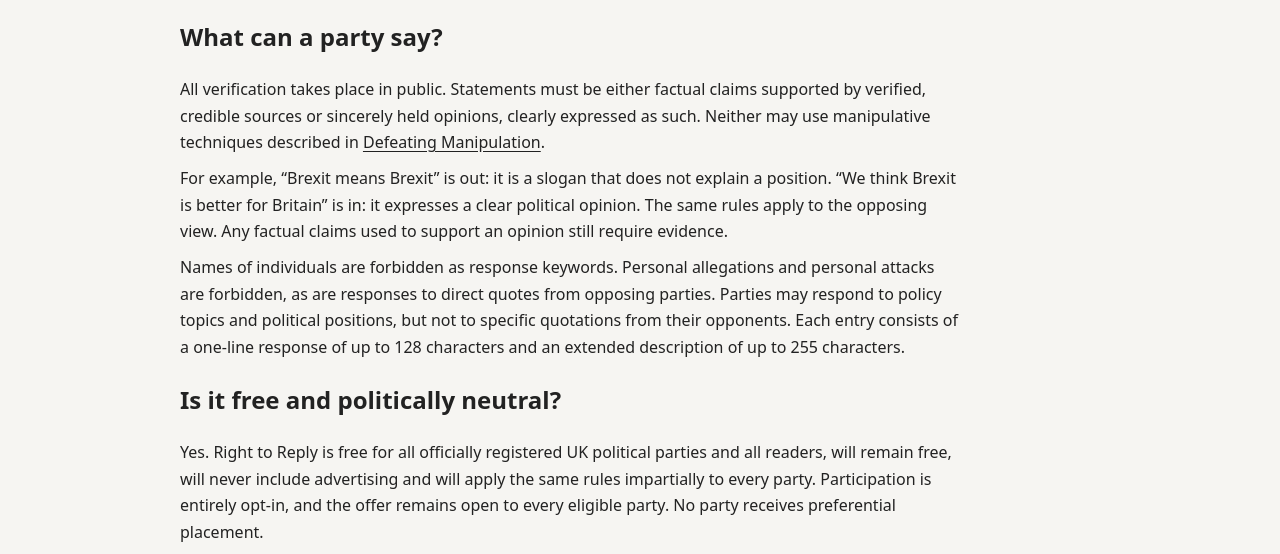
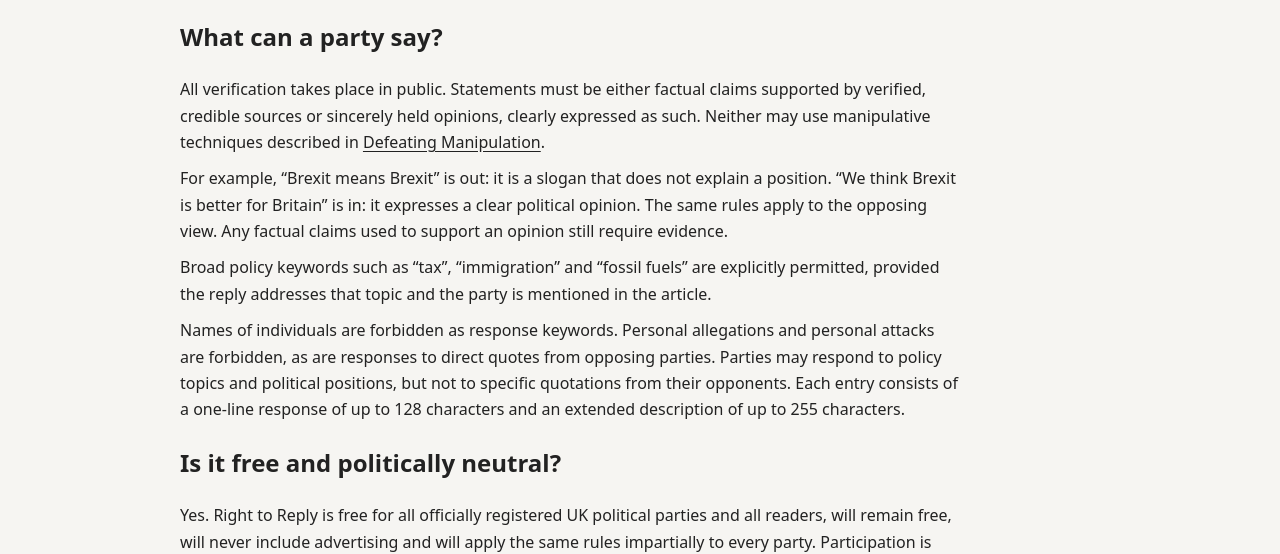
Before and after one commit to mikemayne/right-to-reply-test, a plain HTML site: page faq.html in a window 1280 px wide. Shown: the part 267-821 px from the top of the page. Drawn offline with Linux system fonts and the light colour scheme.

Commit message:
Explicitly permit broad policy keywords

```diff
--- a/faq.html
+++ b/faq.html
@@ -20,6 +20,7 @@
 <h2>What can a party say?</h2>
 <p>All verification takes place in public. Statements must be either factual claims supported by verified, credible sources or sincerely held opinions, clearly expressed as such. Neither may use manipulative techniques described in <a href="https://mikemayne.github.io/defeating-manipulation/">Defeating Manipulation</a>.</p>
 <p>For example, “Brexit means Brexit” is out: it is a slogan that does not explain a position. “We think Brexit is better for Britain” is in: it expresses a clear political opinion. The same rules apply to the opposing view. Any factual claims used to support an opinion still require evidence.</p>
+<p>Broad policy keywords such as “tax”, “immigration” and “fossil fuels” are explicitly permitted, provided the reply addresses that topic and the party is mentioned in the article.</p>
 <p>Names of individuals are forbidden as response keywords. Personal allegations and personal attacks are forbidden, as are responses to direct quotes from opposing parties. Parties may respond to policy topics and political positions, but not to specific quotations from their opponents. Each entry consists of a one-line response of up to 128 characters and an extended description of up to 255 characters.</p>
 
 <h2>Is it free and politically neutral?</h2>
```
